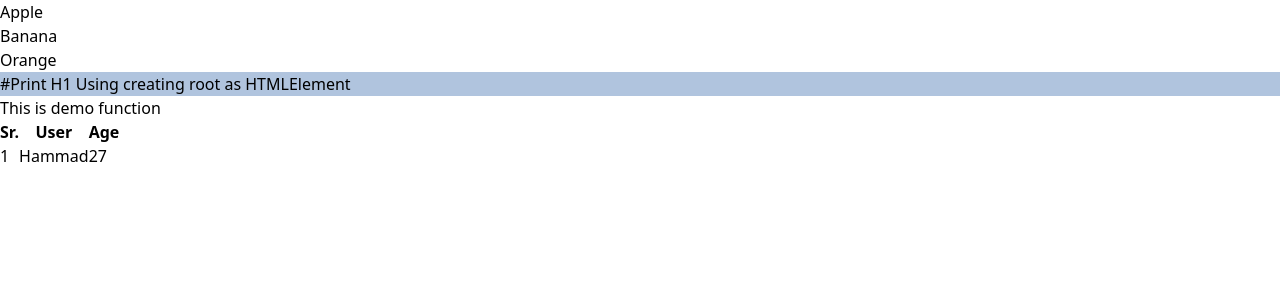
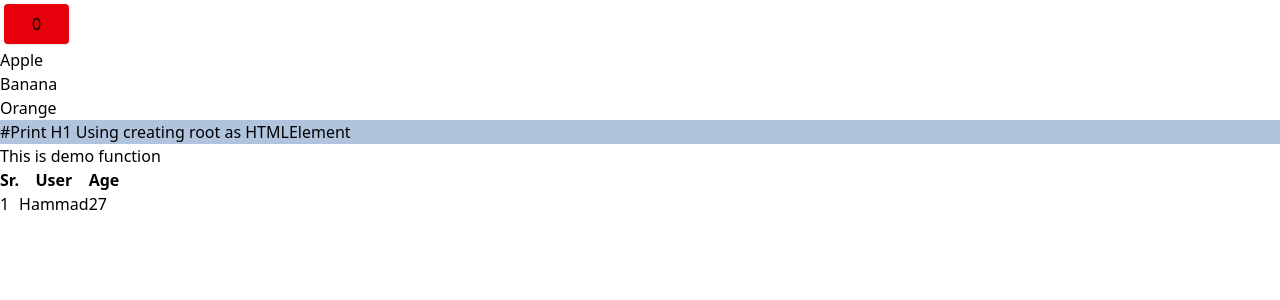
Before and after one commit to Hammad-Honey/react-with-typescript, a React (Vite) app: page / in a window 1280 px wide. Shown: the top 300 px of the page. Built offline with nearby package versions, Linux system fonts and the light colour scheme.

Commit message:
Addded Use State and counter button in App.tsx

```diff
--- a/src/App.tsx
+++ b/src/App.tsx
@@ -1,6 +1,12 @@
+import { useState } from "react";
 function Hamza(){
+    const [counter,setcounter]=useState(0)
     return(
-        <h1>Hamza is ghandoo</h1>
+        <>
+            <button className="px-7 py-2 bg-red-600 m-1 rounded shadow-sm" onClick={()=>setcounter(counter+1)}>{counter}</button>
+            {/* <h1>Why are you gay</h1> */}
+        </>
+
     );
 }
 export default Hamza;
--- a/src/main.tsx
+++ b/src/main.tsx
@@ -2,6 +2,8 @@
 import { createRoot } from 'react-dom/client'
 import Demo from './Demo'
 import './main.css'
+import Hamza from './App'
+
 
 const myElement=(
     <div>
@@ -37,8 +39,14 @@ const Fruitslist:string[]=['Apple','Banana','Orange']
 console.log(Fruitslist);
 
 
+
+
+
+
 createRoot(document.getElementById('root') as HTMLElement).render(
   <>
+  <Hamza/>
+
   <ul>
     {//*This is Array maping
     }
@@ -51,6 +59,7 @@ createRoot(document.getElementById('root') as HTMLElement).render(
     </li>
   </ul>
   <h1 className='bg-[#B0C4DE]'>#Print H1 Using creating root as HTMLElement</h1>
+
   <Demo/>
   {myElement}
 
```
